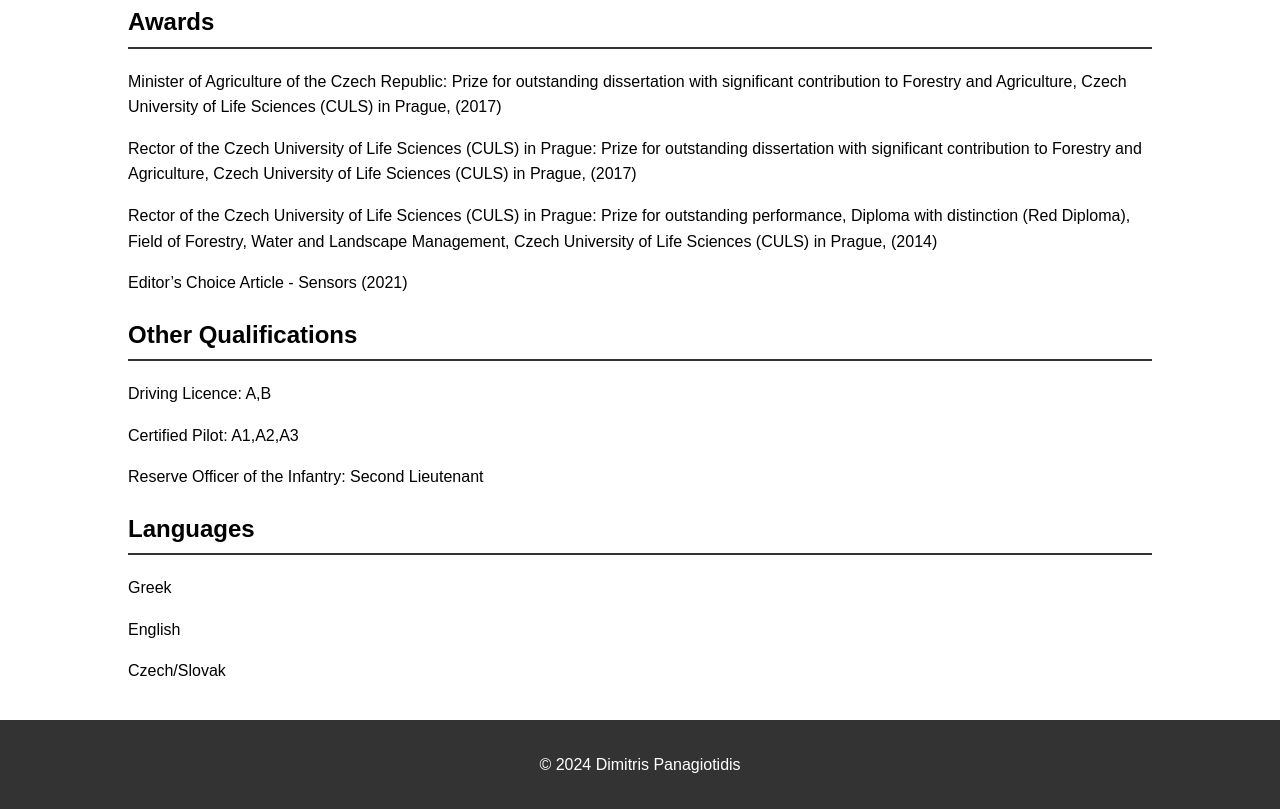
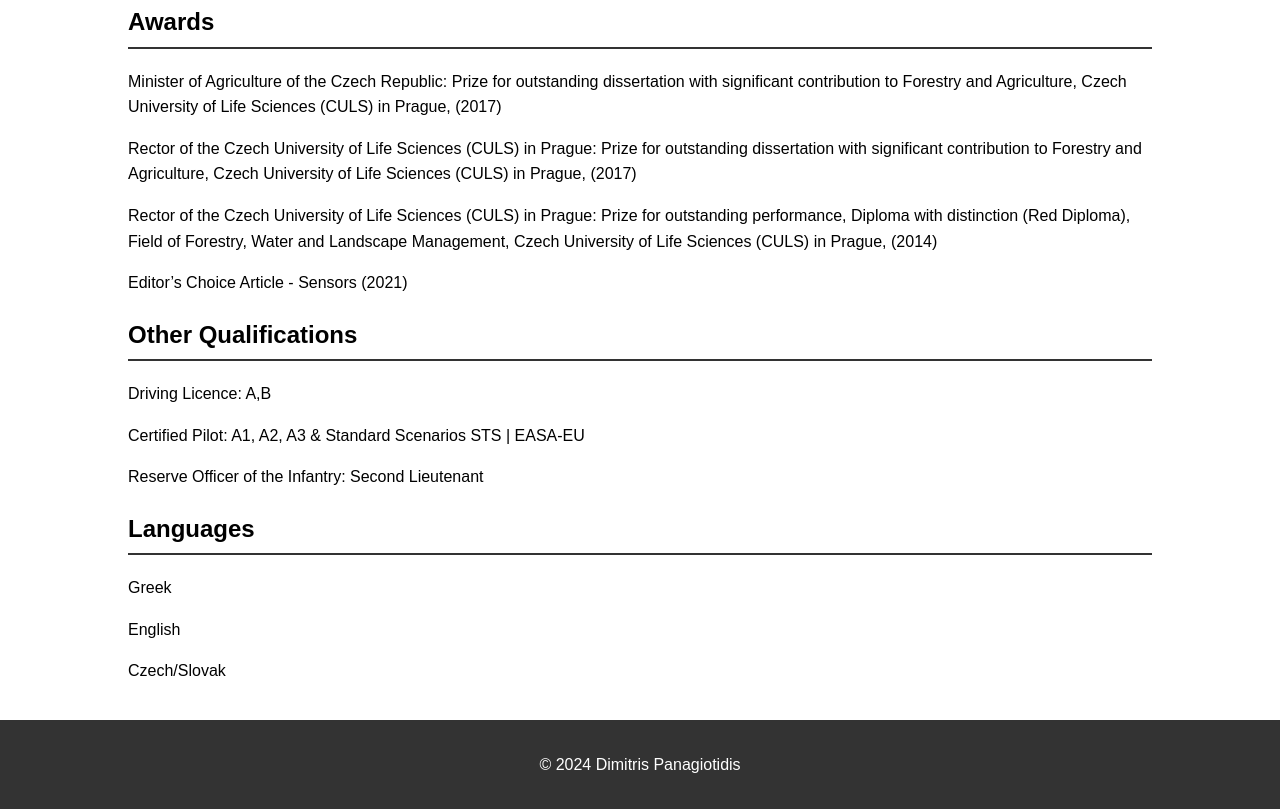
Before and after one commit to panagdim/Dimitrios-Panagiotidis_CV, a plain HTML site: page index.html in a window 1280 px wide. Shown: the part 3064-3873 px from the top of the page. Drawn offline with Linux system fonts and the light colour scheme.

Commit message:
Update index.html

```diff
--- a/index.html
+++ b/index.html
@@ -149,7 +149,7 @@
          <section>
          <h2>Other Qualifications</h2>
          <p>Driving Licence: A,B</p>
-         <p>Certified Pilot: A1,A2,A3</p>
+         <p>Certified Pilot: A1, A2, A3 & Standard Scenarios STS | EASA-EU </p>
          <p>Reserve Officer of the Infantry: Second Lieutenant</p>
 
          </section>
```
